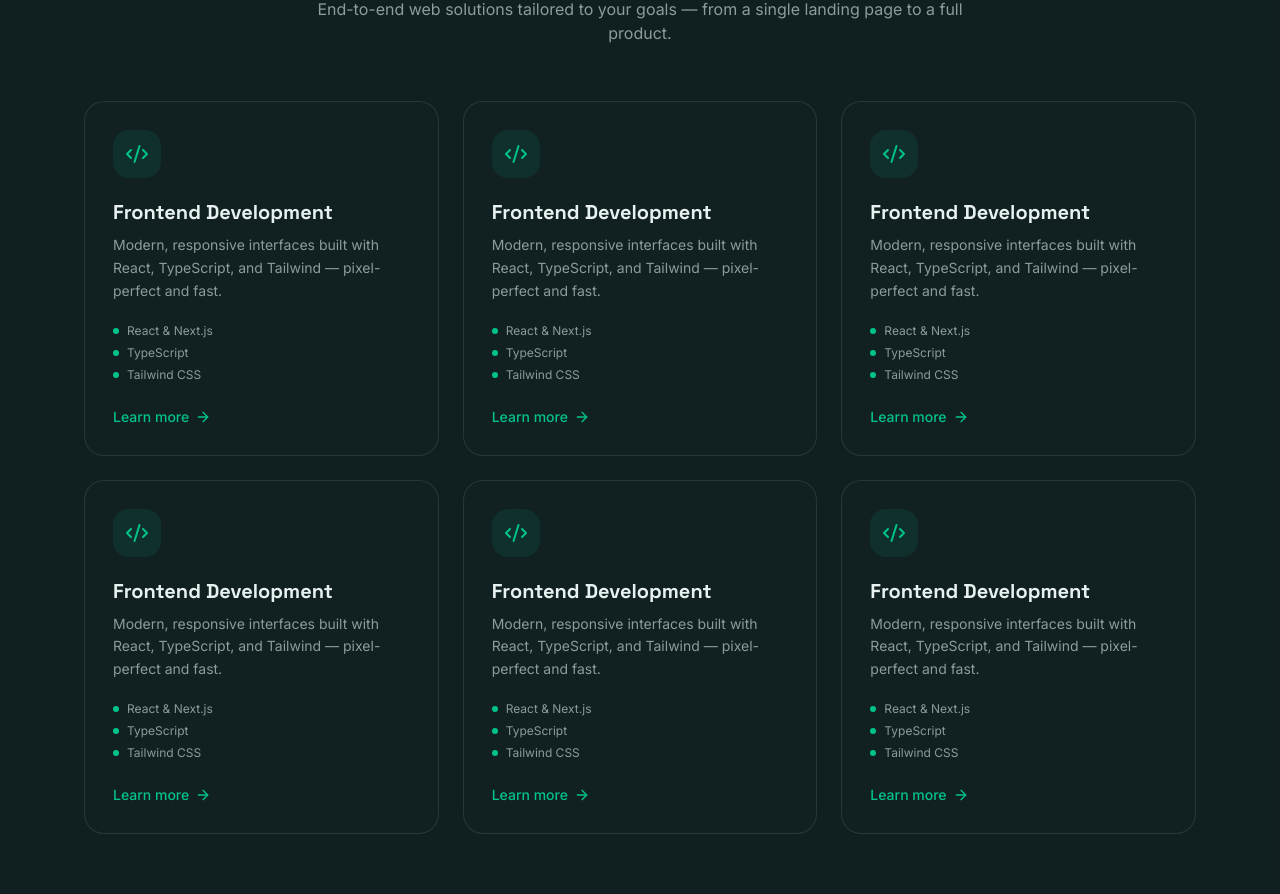
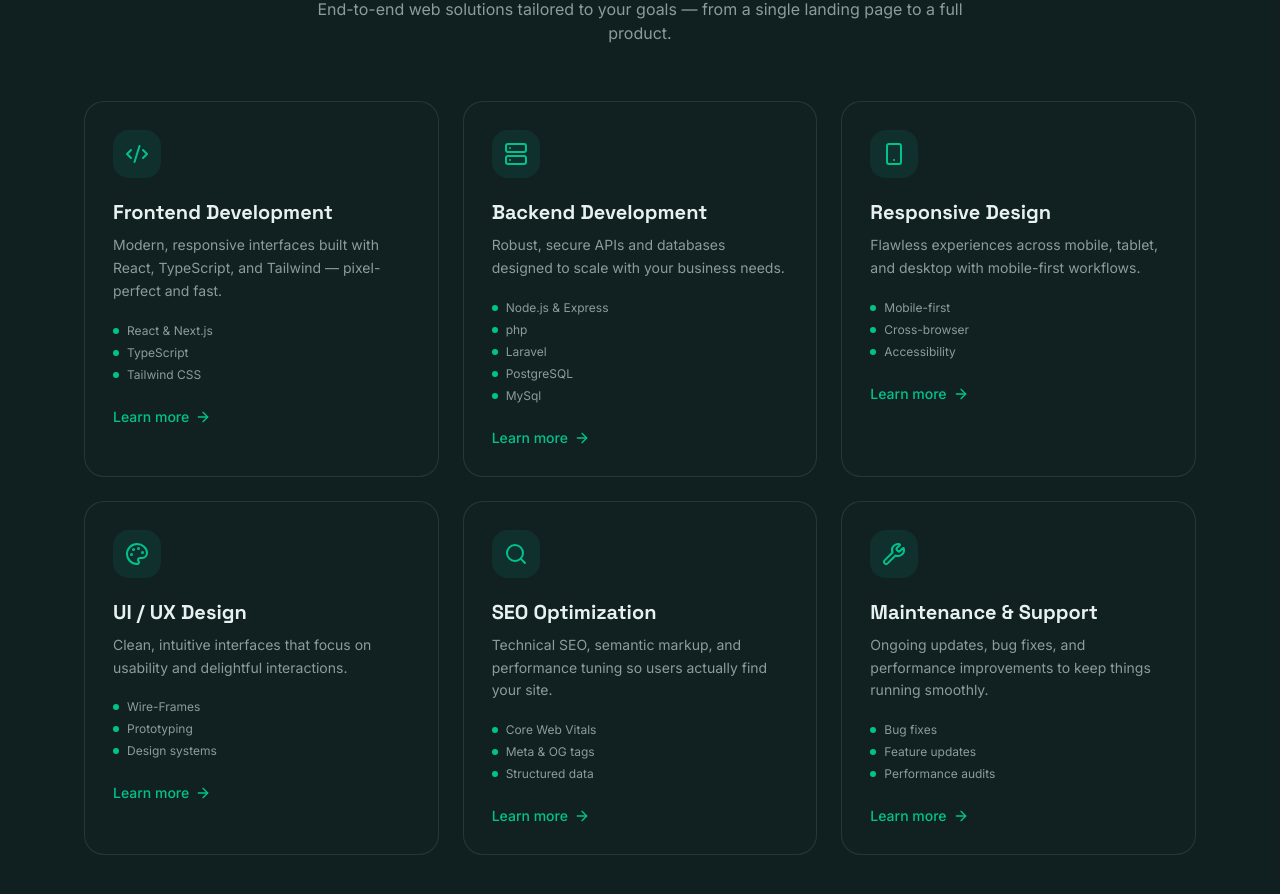
Before and after one commit to emranhossain-ador/alemran, a React (Vite) app: page / in a window 1280 px wide. Shown: the part 1915-2809 px from the top of the page. Built offline with nearby package versions, Linux system fonts and the light colour scheme.

Commit message:
Add Service section data

```diff
--- a/src/components/portfolio/ServiceCard.tsx
+++ b/src/components/portfolio/ServiceCard.tsx
@@ -1,28 +1,30 @@
+import type { ServiceType } from "../../types/service";
 
+interface ServiceProps{
+    infoData: ServiceType;
+}
 
-const ServiceCard = () => {
+const ServiceCard = ({infoData}: ServiceProps) => {
+
+    const {icon: Icon, title, description, technology} = infoData;
+
     return (
         <div>
             <div className="group relative flex h-full flex-col rounded-2xl border border-border bg-card p-7 transition-all hover:-translate-y-1 hover:border-primary/50 hover:shadow-xl">
                 <div className="grid h-12 w-12 place-items-center rounded-xl bg-primary/10 text-primary transition-colors group-hover:bg-primary group-hover:text-primary-foreground">
-                    <svg xmlns="http://www.w3.org/2000/svg" width="24" height="24" viewBox="0 0 24 24" fill="none" stroke="currentColor" stroke-width="2" stroke-linecap="round" stroke-linejoin="round" className="lucide lucide-code-xml h-6 w-6" aria-hidden="true">
-                    <path d="m18 16 4-4-4-4"></path><path d="m6 8-4 4 4 4"></path><path d="m14.5 4-5 16"></path>
-                    </svg>
+                    <Icon className="h-6 w-6" />
                 </div>
-                <h3 className="mt-5 font-display text-xl font-bold">Frontend Development</h3>
-                <p className="mt-2 text-sm leading-relaxed text-muted-foreground">Modern, responsive interfaces built with React, TypeScript, and Tailwind — pixel-perfect and fast.</p>
+                <h3 className="mt-5 font-display text-xl font-bold">{title}</h3>
+                <p className="mt-2 text-sm leading-relaxed text-muted-foreground">{description}</p>
 
                 <ul className="mt-5 space-y-1.5">
-                    <li className="flex items-center gap-2 text-xs text-muted-foreground">
-                        <span className="h-1.5 w-1.5 rounded-full bg-primary"></span>React &amp; Next.js
-                    </li>
-                    <li className="flex items-center gap-2 text-xs text-muted-foreground">
-                        <span className="h-1.5 w-1.5 rounded-full bg-primary"></span>TypeScript
-                    </li>
-                    <li className="flex items-center gap-2 text-xs text-muted-foreground">
-                        <span className="h-1.5 w-1.5 rounded-full bg-primary"></span>Tailwind CSS
-                    </li>
-
+                     {technology.map((tech) => (
+                        <li  key={tech}
+                            className="flex items-center gap-2 text-xs text-muted-foreground">
+                            <span className="h-1.5 w-1.5 rounded-full bg-primary" />
+                            {tech}
+                        </li>
+                    ))}
                 </ul>
                 <a href="#contact" className="mt-6 inline-flex items-center gap-1.5 text-sm font-medium text-primary transition-transform group-hover:translate-x-0.5">Learn more
                     <svg xmlns="http://www.w3.org/2000/svg" width="24" height="24" viewBox="0 0 24 24" fill="none" stroke="currentColor" stroke-width="2" stroke-linecap="round" stroke-linejoin="round" className="lucide lucide-arrow-right h-4 w-4" aria-hidden="true"><path d="M5 12h14"></path><path d="m12 5 7 7-7 7"></path>
--- a/src/components/portfolio/ServiceSection.tsx
+++ b/src/components/portfolio/ServiceSection.tsx
@@ -1,4 +1,5 @@
 import ServiceCard from "./ServiceCard";
+import {serviceInfo} from "../../data/services";
 
 
 const ServiceSection = () => {
@@ -12,12 +13,9 @@ const ServiceSection = () => {
                 </div>
 
                 <div className="grid gap-6 sm:grid-cols-2 lg:grid-cols-3">
-                    <ServiceCard/>
-                    <ServiceCard/>
-                    <ServiceCard/>
-                    <ServiceCard/>
-                    <ServiceCard/>
-                    <ServiceCard/>
+                    {
+                        serviceInfo.map((info, i) => <ServiceCard key={i} infoData={info} />)
+                    }
                 </div>
 
             </div>
--- /dev/null
+++ b/src/data/services.ts
@@ -0,0 +1,41 @@
+import { CodeXml, Palette, Search, Server, Smartphone, Wrench } from "lucide-react";
+import type { ServiceType } from "../types/service";
+
+export const  serviceInfo:ServiceType[] = [
+    {
+        icon: CodeXml,
+        title: 'Frontend Development',
+        description: "Modern, responsive interfaces built with React, TypeScript, and Tailwind — pixel-perfect and fast." ,
+        technology: ["React & Next.js", "TypeScript", "Tailwind CSS"],
+    },
+    {
+        icon: Server,
+        title: 'Backend Development',
+        description: "Robust, secure APIs and databases designed to scale with your business needs." ,
+        technology: ["Node.js & Express", "php", "Laravel", "PostgreSQL", "MySql"],
+    },
+    {
+        icon: Smartphone,
+        title: 'Responsive Design',
+        description: "Flawless experiences across mobile, tablet, and desktop with mobile-first workflows." ,
+        technology: ["Mobile-first", "Cross-browser", "Accessibility"],
+    },
+    {
+        icon: Palette,
+        title: 'UI / UX Design',
+        description: "Clean, intuitive interfaces that focus on usability and delightful interactions." ,
+        technology: ["Wire-Frames ", "Prototyping", "Design systems"],
+    },
+    {
+        icon: Search,
+        title: 'SEO Optimization',
+        description: "Technical SEO, semantic markup, and performance tuning so users actually find your site." ,
+        technology: ["Core Web Vitals ", "Meta & OG tags", "Structured data"],
+    },
+    {
+        icon: Wrench,
+        title: 'Maintenance & Support',
+        description: "Ongoing updates, bug fixes, and performance improvements to keep things running smoothly." ,
+        technology: ["Bug fixes ", "Feature updates", "Performance audits"],
+    },
+]
--- /dev/null
+++ b/src/types/service.ts
@@ -0,0 +1,8 @@
+import type { LucideIcon } from "lucide-react";
+
+export interface ServiceType{
+    icon:LucideIcon,
+    title:string,
+    description:string,
+    technology:string[]
+}
```
